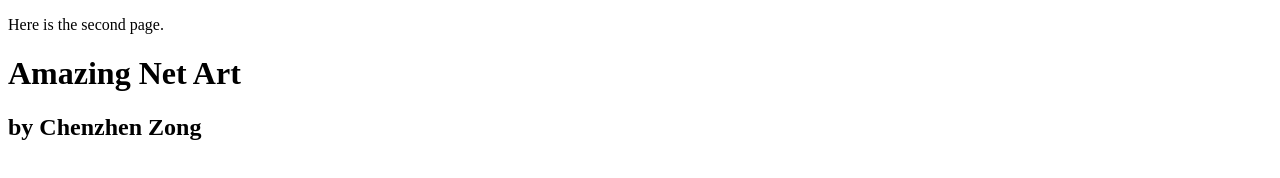
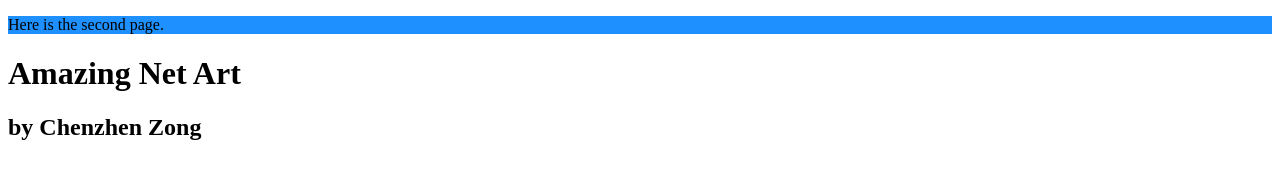
Before and after one commit to czong1/first_website, a plain HTML site: page Secondpage.html in a window 1280 px wide. Drawn offline with Linux system fonts and the light colour scheme.

Commit message:
Update Secondpage.html

```diff
--- a/Secondpage.html
+++ b/Secondpage.html
@@ -6,7 +6,7 @@
   </head>
 
   <body>
-    <p>
+    <p style="background-color:DodgerBlue;">
       Here is the second page.
        </p>
   </body>
```
